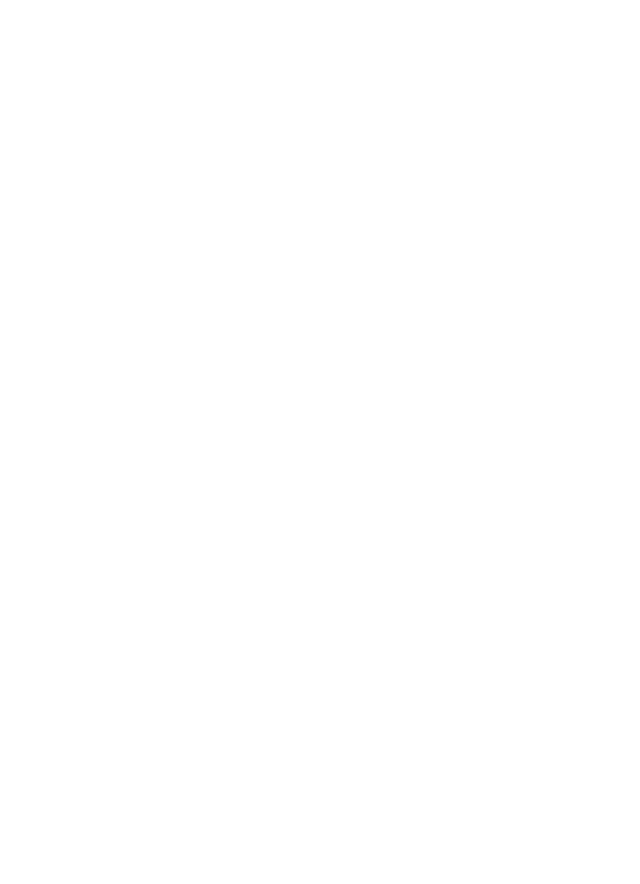
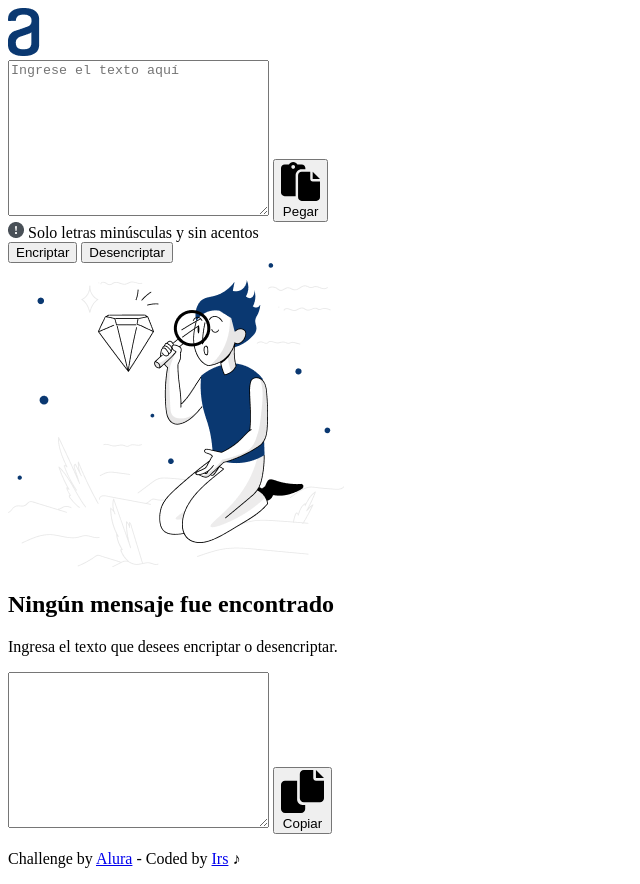
Before and after one commit to Irs-mp/encryption, a plain HTML site: page index.html in a window 1280 px wide. Shown: the whole page, without its empty margins (0-640 px from the left). Before the commit the page ends 800 px from the top, so only its background shows below. Drawn offline with Linux system fonts and the light colour scheme.

Commit message:
Finish HTML structure

```diff
--- a/index.html
+++ b/index.html
@@ -13,5 +13,60 @@
 </head>
 <body>
 
+  <header class="header">
+    <img src="assets/logo/logo.png" alt="Letter 'a' for 'Alura Latam">
+  </header>
+
+  <main class="main">
+    <form action="#" id="entry-form" class="entry-form">
+      <div class="wrapper-input">
+        <textarea name="input-txt" id="input-txt" cols="30" rows="10" class="input-txt" placeholder="Ingrese el texto aquí"></textarea>
+        <button id="paste-btn" class="paste-btn">
+          <img src="assets/icon/paste.svg" alt="Paste icon" class="icon">
+          Pegar
+        </button>
+      </div>
+
+      <div class="wrapper-info">
+        <img src="assets/icon/alert.png" alt="Warning sign">
+        <span>
+          Solo letras minúsculas y sin acentos
+        </span>
+      </div>
+
+      <div class="wrapper-btn">
+        <button id="encrypt-btn" class="encrypt-btn btn">
+          Encriptar
+        </button>
+        <button id="decrypt-btn" class="decrypt-btn btn">
+          Desencriptar
+        </button>
+      </div>
+    </form>
+  </main>
+
+  <section class="hero">
+    <img src="assets/image/doll.png" alt="A person deciphering something">
+    <h2>
+      Ningún mensaje fue encontrado
+    </h2>
+    <p>
+      Ingresa el texto que desees encriptar o desencriptar.
+    </p>
+  </section>
+
+  <form action="#" id="result-form" class="result-form">
+    <textarea name="output-txt" id="output-txt" cols="30" rows="10" class="output-txt"></textarea>
+    <button id="copy-btn" class="copy-btn btn">
+      <img src="assets/icon/copy.svg" alt="Copy icon" class="icon">
+      Copiar
+    </button>
+  </form>
+
+  <footer>
+    <p class="attr">
+      Challenge by <a href="#" class="attr__lnk" target="_blank">Alura</a> - Coded by <a href="#" class="attr__lnk" target="_blank">Irs</a> ♪
+    </p>
+  </footer>
 </body>
 </html>
```
